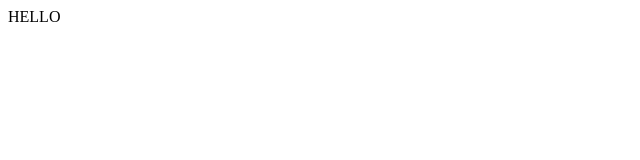
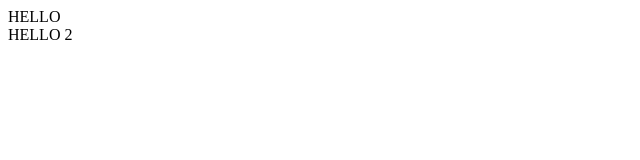
Before and after one commit to DiogoPereira2912/p2p_repo, a plain HTML site: page index.html in a window 1280 px wide. Shown: the full height of the page, 0-640 px from the left. Drawn offline with Linux system fonts and the light colour scheme.

Commit message:
updated code

```diff
--- a/index.html
+++ b/index.html
@@ -1 +1,4 @@
 <div>HELLO</div>
+
+<div>HELLO 2
+</div>
```
Also changed, not shown: 1 other file.
